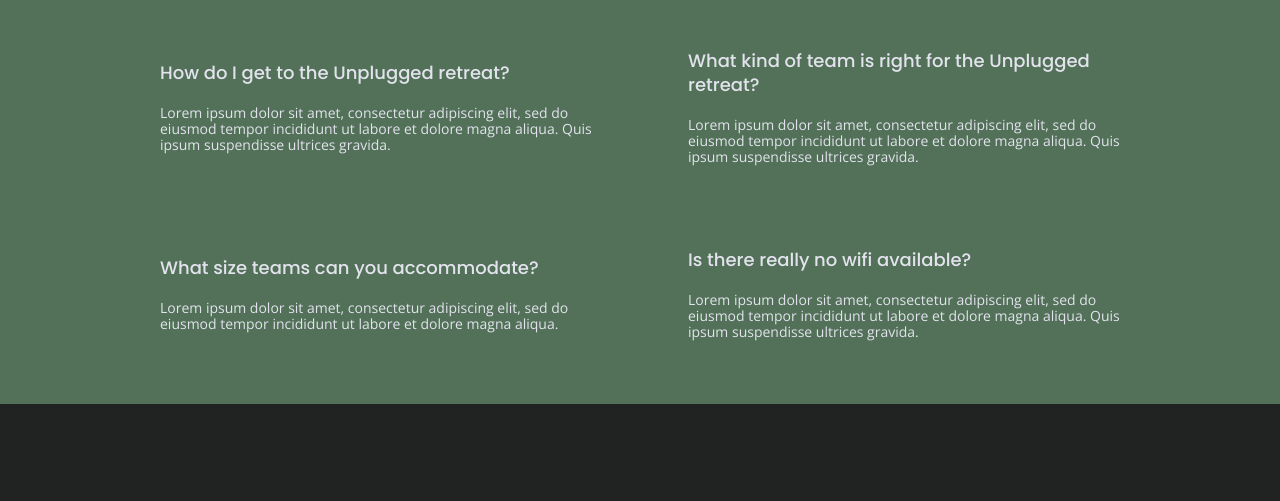
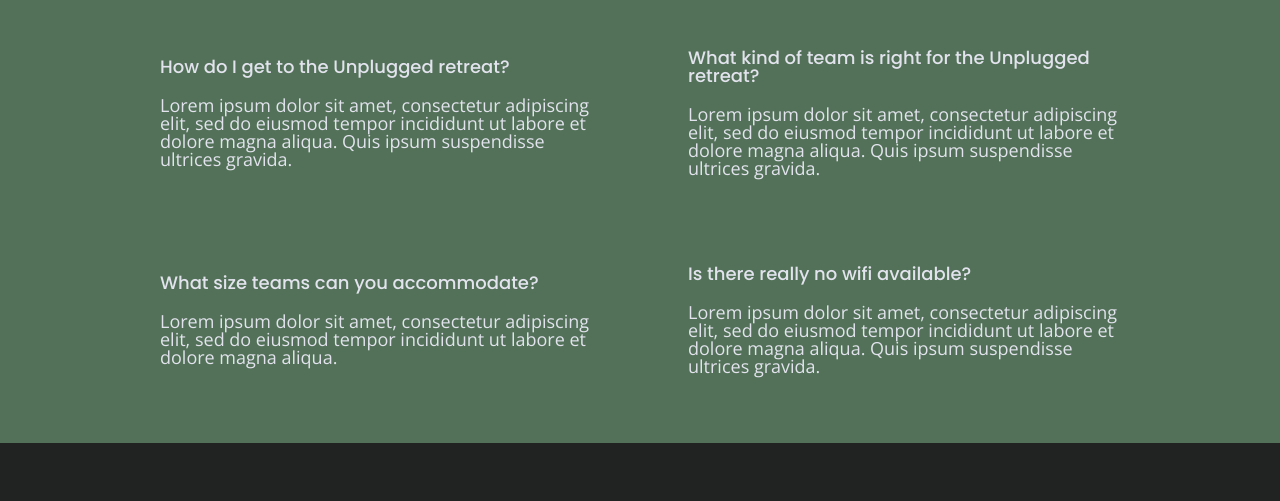
Before and after one commit to ThomasMoorehouse/206-unplugged-retreat, a website: page faq/index.html in a window 1280 px wide. Shown: the part 243-744 px from the top of the page. Drawn offline with nearby package versions, Linux system fonts and the light colour scheme; files that its build step writes are made by us from their sources; files whose address does not match are found by name.

Commit message:
Updated faq pg desktop media styles

```diff
--- a/css/main.css
+++ b/css/main.css
@@ -744,9 +744,9 @@ input[type=button] {
       width: 100%;
     }
 
-    .faq h4 {
+    .faq h4, .faq p {
       font-size: 1.125em;
-      line-height: 1.333;
+      line-height: 1;
     }
 
   }
```
